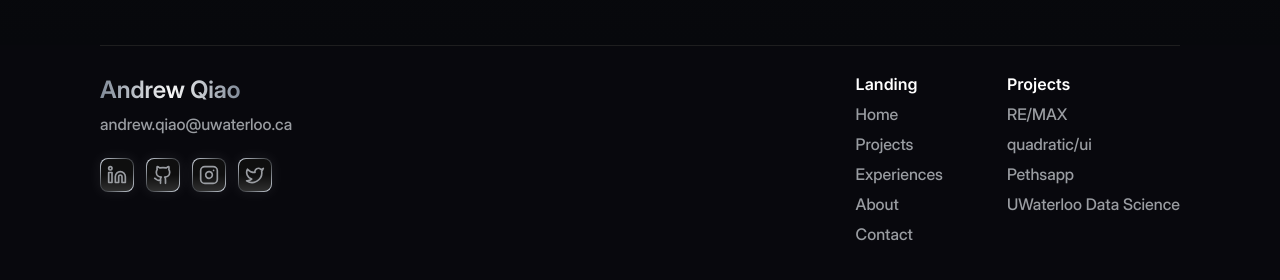
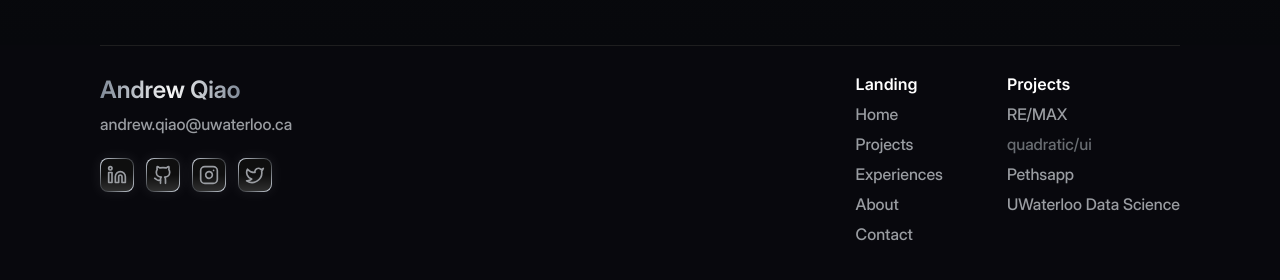
Before and after one commit to qiaoandrew/andrewqiao.com, a Next.js app: page / in a window 1280 px wide. Shown: the part 4869-5149 px from the top of the page. Built offline with nearby package versions, Linux system fonts and the light colour scheme.

Commit message:
fix footer menu

```diff
--- a/src/components/navigation/FooterMenu.tsx
+++ b/src/components/navigation/FooterMenu.tsx
@@ -41,12 +41,11 @@ const FOOTER_MENU = [
       {
         id: 'remax',
         title: 'RE/MAX',
-        href: '/projects/remax',
+        href: 'https://www.preconstruction.app/',
       },
       {
         id: 'quadratic-ui',
         title: 'quadratic/ui',
-        href: '/projects/quadratic-ui',
       },
       {
         id: 'pethsapp',
@@ -56,7 +55,7 @@ const FOOTER_MENU = [
       {
         id: 'uwdsc',
         title: 'UWaterloo Data Science',
-        href: '/projects/uwdsc',
+        href: 'https://www.uwdatascience.ca/',
       },
     ],
   },
@@ -76,15 +75,40 @@ export default function FooterMenu() {
           <h4 className="text-white text-3.5 font-bold 3xs:text-4">
             {group.title}
           </h4>
-          {group.items.map((item) => (
-            <Link
-              href={item.href}
-              className="font-display text-3.5 font-medium text-secondary-foreground transition-colors duration-200 3xs:text-4 md:hover:text-primary-foreground"
-              key={item.id}
-            >
-              {item.title}
-            </Link>
-          ))}
+          {group.items.map(({ id, title, href }) => {
+            const className = cn(
+              'font-display text-3.5 font-medium transition-colors duration-200 3xs:text-4',
+              href
+                ? 'text-secondary-foreground md:hover:text-primary-foreground'
+                : 'text-muted-foreground'
+            );
+
+            if (!href) {
+              return (
+                <p className={className} key={id}>
+                  {title}
+                </p>
+              );
+            } else if (href.startsWith('/')) {
+              return (
+                <Link href={href} className={className} key={id}>
+                  {title}
+                </Link>
+              );
+            } else {
+              return (
+                <a
+                  href={href}
+                  target="_blank"
+                  rel="noreferrer noopener"
+                  className={className}
+                  key={id}
+                >
+                  {title}
+                </a>
+              );
+            }
+          })}
         </div>
       ))}
     </nav>
```
